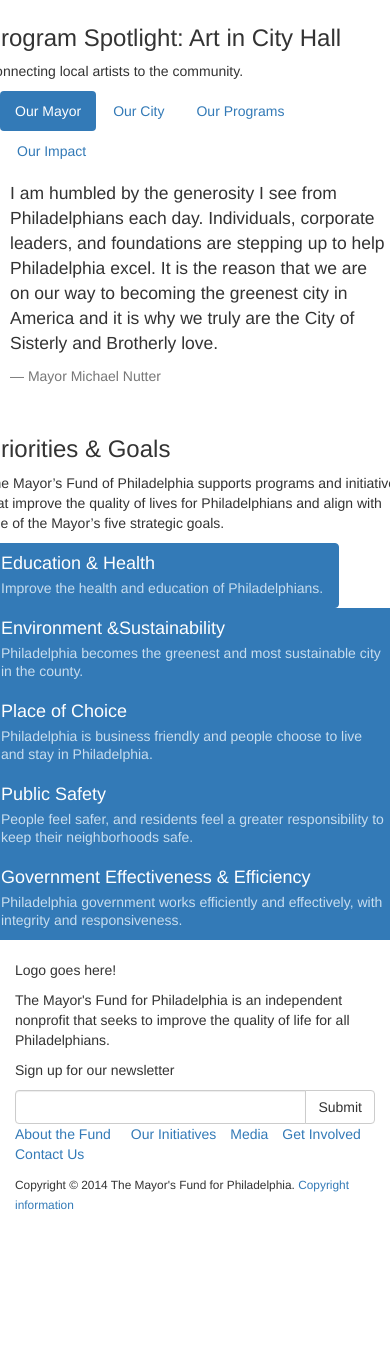
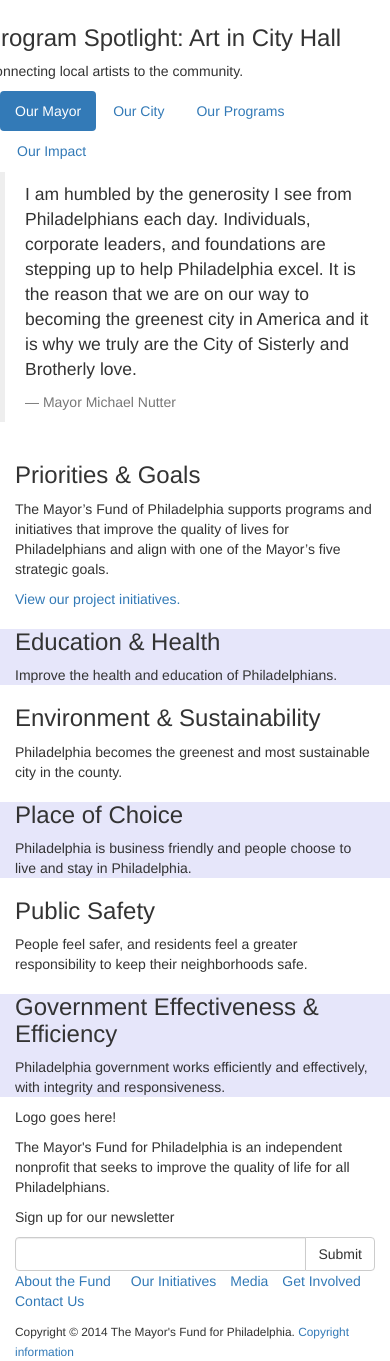
Before and after one commit to InteractiveMechanics/mayors-fund-philadelphia, a PHP site: page / in a window 390 px wide; the page is wider, and only the part inside the window is pictured. Shown: the part 227-1588 px from the top of that part. Before the commit the page ends 1437 px from the top of that part, so only its background shows below. Run offline with PHP 8.4, Linux system fonts and the light colour scheme; some libraries are stand-ins or nearby versions.

Commit message:
restructure & styes
Restructured bottom section
Added classes
Added styles

```diff
--- a/css/Sass/main.scss
+++ b/css/Sass/main.scss
@@ -1,3 +1,36 @@
 $blue: #08C;
 
 @import "header";
+
+.firsthing {
+	background-color: #d2d2d2;
+	height: 600px;
+	padding-left: 75px;
+}
+
+.spotlight {
+	background-color: #e9e9e9;
+	max-width: 50%;
+}
+
+.video {
+	background-color: gray;
+	height: 460px;
+}
+
+.middle {
+	background-color: #e1e1e1;
+
+	blockquote {
+		padding-top: 46px;
+	}
+}
+
+.priorities {
+	margin-top: 100px;
+	margin-bottom: 100px;
+	div {
+		height: 280px;
+		padding: 36px 22px;
+	}
+}
--- a/index.html
+++ b/index.html
@@ -57,20 +57,22 @@
 </header>
 
 <main>
-  <section>
+  <section class="firsthing">
     <div class="row">
       <div class="col-sm-10">
         <h2>The Mayor's Fund is a nonprofit that seeks to improve the quality of life for all Philadelphians.</h2>
       </div>
       <div class="row">
         <div class="col-sm-9">
+          <div class="spotlight">
            <h3>Program Spotlight: Art in City Hall</h3>
            <p>Connecting local artists to the community.</p>
           </div>
         </div>
       </div>
+    </div>
   </section>
-  <section>
+  <section class="middle">
      <div class="row">
       <div class="col-sm-10">
         <ul class="nav nav-pills">
@@ -80,51 +82,43 @@
           <li role="presentation"><a href="#">Our Impact</a></li>
       </ul>
     </div>
+    <div class="col-sm-8">
+      <div class="video">
+      </div>
+    </div>
+    <div class="col-sm-4">
       <blockquote>
         <p>I am humbled by the generosity I see from Philadelphians each day. Individuals, corporate leaders, and foundations are stepping up to help Philadelphia excel. It is the reason that we are on our way to becoming the greenest city in America and it is why we truly are the City of Sisterly and Brotherly love.</p>
         <footer>Mayor Michael Nutter</footer>
       </blockquote>
     </div>
+  </div>
   </section>
-  <section>
-    <div class="row">
+  <section class="priorities">
+    <div class="col-sm-4">
           <h3>Priorities &amp; Goals</h3>
           <p>The Mayor’s Fund of Philadelphia supports programs and initiatives that improve the quality of lives for Philadelphians and align with one of the Mayor’s five strategic goals.</p>
-
-      <div class="list-group">
-        <ul class="list-inline">
-          <li>
-            <a href="#" class="list-group-item active">
-              <h4 class="list-group-item-heading">Education &amp; Health</h4>
-              <p class="list-group-item-text">Improve the health and education of Philadelphians. </p>
-           </a>
-         </li>
-         <li>
-          <a href="#" class="list-group-item active">
-            <h4 class="list-group-item-heading">Environment &amp;Sustainability</h4>
-            <p class="list-group-item-text">Philadelphia becomes the greenest and most sustainable city in the county. </p>
-         </a>
-        </li>
-        <li>
-         <a href="#" class="list-group-item active">
-            <h4 class="list-group-item-heading">Place of Choice</h4>
-            <p class="list-group-item-text">Philadelphia is business friendly and people choose to live and stay in Philadelphia.</p>
-         </a>
-        </li>
-        <li>
-         <a href="#" class="list-group-item active">
-            <h4 class="list-group-item-heading">Public Safety</h4>
-            <p class="list-group-item-text">People feel safer, and residents feel a greater responsibility to keep their neighborhoods safe.</p>
-         </a>
-        </li>
-        <li>
-          <a href="#" class="list-group-item active">
-            <h4 class="list-group-item-heading">Government Effectiveness &amp; Efficiency</h4>
-            <p class="list-group-item-text">Philadelphia government works efficiently and effectively, with integrity and responsiveness.</p>
-          </a>
-        </li>
-       </ul>
+          <p><a href="#">View our project initiatives.</a></p>
         </div>
+        <div class="col-sm-4" style="background-color:lavender;">
+          <h3>Education &amp; Health</h3>
+          <p>Improve the health and education of Philadelphians.</p>
+        </div>
+        <div class="col-sm-4">
+          <h3>Environment &amp; Sustainability</h3>
+          <p>Philadelphia becomes the greenest and most sustainable city in the county.</p>
+        </div>
+        <div class="col-sm-4" style="background-color:lavender;">
+          <h3>Place of Choice</h3>
+          <p>Philadelphia is business friendly and people choose to live and stay in Philadelphia.</p>
+        </div>
+        <div class="col-sm-4">
+          <h3>Public Safety</h3>
+          <p>People feel safer, and residents feel a greater responsibility to keep their neighborhoods safe.</p>
+        </div>
+        <div class="col-sm-4" style="background-color: lavender;">
+          <h3>Government Effectiveness &amp; Efficiency</h3>
+          <p>Philadelphia government works efficiently and effectively, with integrity and responsiveness.</p>
         </div>
   </section>
 
```
Also changed, not shown: css/main.css (+39 -0 lines). Lines whose indentation alone changed are shown as unchanged.
